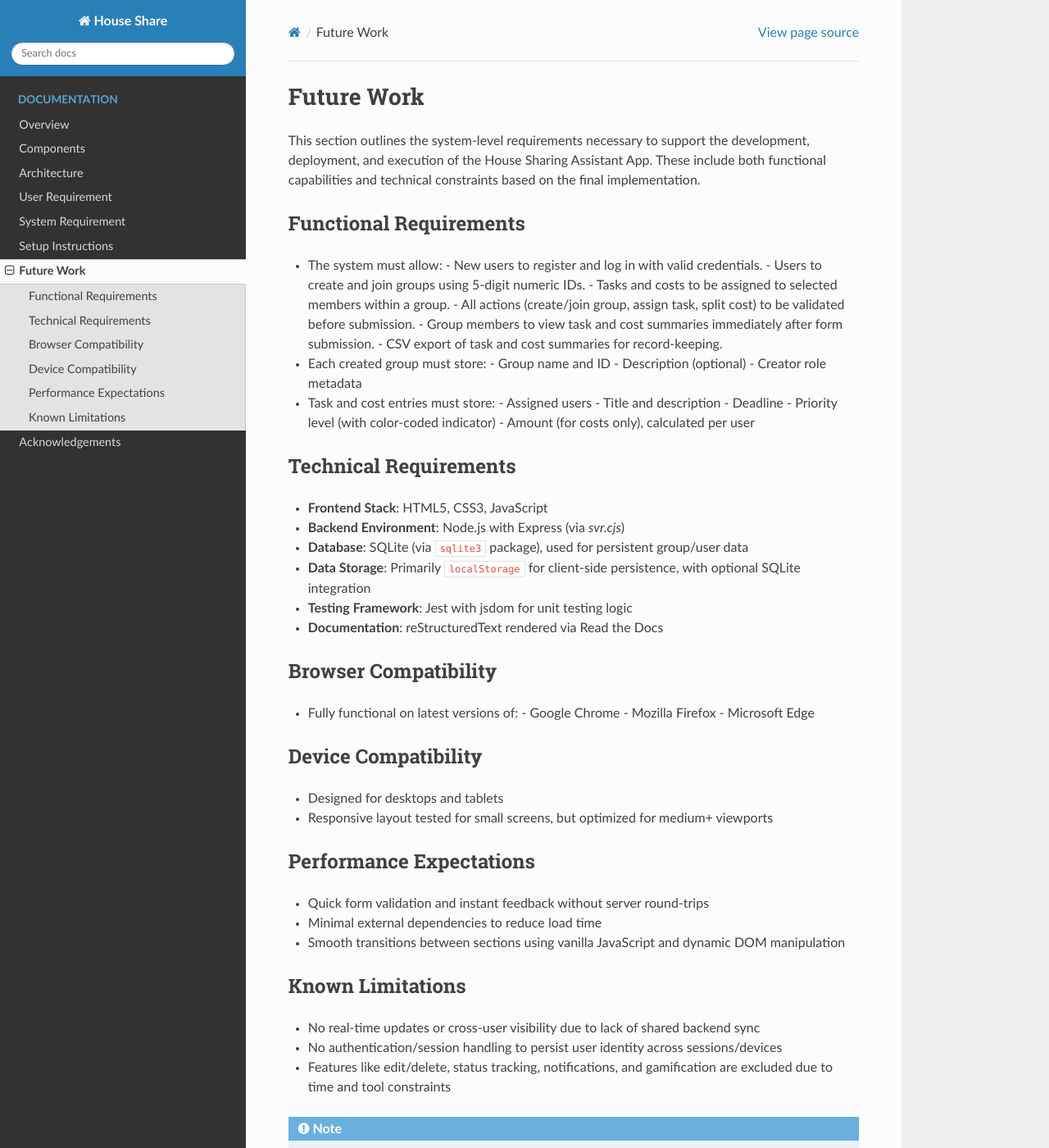
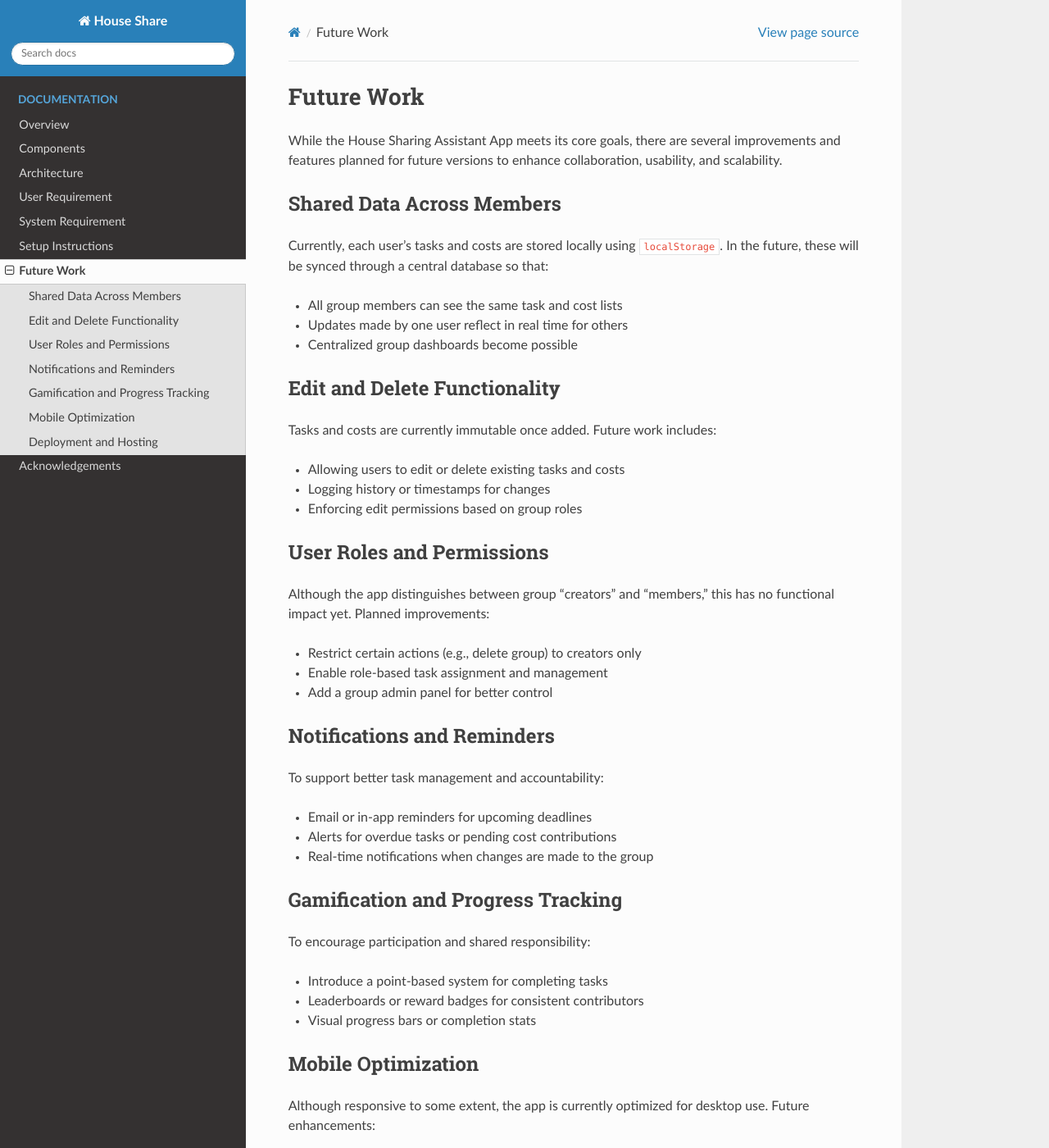
Before and after one commit to SETAP-1C2/House-Sharing-App, a Sphinx documentation site: the page built from docs/source/future_work.rst, in a window 1280 px wide and 1400 px high. Shown: the whole window at 82% size. Built offline with Sphinx 7.4.7 and the Read the Docs theme 3.1.0, drawn with Linux system fonts in a browser that asks for light colours; pages that are not in the unit, such as notebooks, are missing from menus; some of the changed text lies outside the part shown.

Commit message:
updating system readthedocs

```diff
--- a/docs/source/future_work.rst
+++ b/docs/source/future_work.rst
@@ -1,69 +1,71 @@
 Future Work
 =====================================
 
-This section outlines the system-level requirements necessary to support the development, deployment, and execution of the House Sharing Assistant App. These include both functional capabilities and technical constraints based on the final implementation.
+While the House Sharing Assistant App meets its core goals, there are several improvements and features planned for future versions to enhance collaboration, usability, and scalability.
 
-Functional Requirements
-~~~~~~~~~~~~~~~~~~~~~~~
+Shared Data Across Members
+~~~~~~~~~~~~~~~~~~~~~~~~~~
 
-- The system must allow:
-  - New users to register and log in with valid credentials.
-  - Users to create and join groups using 5-digit numeric IDs.
-  - Tasks and costs to be assigned to selected members within a group.
-  - All actions (create/join group, assign task, split cost) to be validated before submission.
-  - Group members to view task and cost summaries immediately after form submission.
-  - CSV export of task and cost summaries for record-keeping.
+Currently, each user's tasks and costs are stored locally using ``localStorage``. In the future, these will be synced through a central database so that:
 
-- Each created group must store:
-  - Group name and ID
-  - Description (optional)
-  - Creator role metadata
+- All group members can see the same task and cost lists
+- Updates made by one user reflect in real time for others
+- Centralized group dashboards become possible
 
-- Task and cost entries must store:
-  - Assigned users
-  - Title and description
-  - Deadline
-  - Priority level (with color-coded indicator)
-  - Amount (for costs only), calculated per user
+Edit and Delete Functionality
+~~~~~~~~~~~~~~~~~~~~~~~~~~~~~
 
-Technical Requirements
+Tasks and costs are currently immutable once added. Future work includes:
+
+- Allowing users to edit or delete existing tasks and costs
+- Logging history or timestamps for changes
+- Enforcing edit permissions based on group roles
+
+User Roles and Permissions
+~~~~~~~~~~~~~~~~~~~~~~~~~~
+
+Although the app distinguishes between group "creators" and "members," this has no functional impact yet. Planned improvements:
+
+- Restrict certain actions (e.g., delete group) to creators only
+- Enable role-based task assignment and management
+- Add a group admin panel for better control
+
+Notifications and Reminders
+~~~~~~~~~~~~~~~~~~~~~~~~~~~
+
+To support better task management and accountability:
+
+- Email or in-app reminders for upcoming deadlines
+- Alerts for overdue tasks or pending cost contributions
+- Real-time notifications when changes are made to the group
+
+Gamification and Progress Tracking
+~~~~~~~~~~~~~~~~~~~~~~~~~~~~~~~~~~
+
+To encourage participation and shared responsibility:
+
+- Introduce a point-based system for completing tasks
+- Leaderboards or reward badges for consistent contributors
+- Visual progress bars or completion stats
+
+Mobile Optimization
+~~~~~~~~~~~~~~~~~~~
+
+Although responsive to some extent, the app is currently optimized for desktop use. Future enhancements:
+
+- Full mobile responsiveness
+- Progressive Web App (PWA) features for offline access
+- Touch-friendly UI adjustments
+
+Deployment and Hosting
 ~~~~~~~~~~~~~~~~~~~~~~
 
-- **Frontend Stack**: HTML5, CSS3, JavaScript
-- **Backend Environment**: Node.js with Express (via `svr.cjs`)
-- **Database**: SQLite (via ``sqlite3`` package), used for persistent group/user data
-- **Data Storage**: Primarily ``localStorage`` for client-side persistence, with optional SQLite integration
-- **Testing Framework**: Jest with jsdom for unit testing logic
-- **Documentation**: reStructuredText rendered via Read the Docs
+The app is currently designed for local use. Planned deployment goals include:
 
-Browser Compatibility
-~~~~~~~~~~~~~~~~~~~~~
-
-- Fully functional on latest versions of:
-  - Google Chrome
-  - Mozilla Firefox
-  - Microsoft Edge
-
-Device Compatibility
-~~~~~~~~~~~~~~~~~~~~
-
-- Designed for desktops and tablets
-- Responsive layout tested for small screens, but optimized for medium+ viewports
-
-Performance Expectations
-~~~~~~~~~~~~~~~~~~~~~~~~
-
-- Quick form validation and instant feedback without server round-trips
-- Minimal external dependencies to reduce load time
-- Smooth transitions between sections using vanilla JavaScript and dynamic DOM manipulation
-
-Known Limitations
-~~~~~~~~~~~~~~~~~
-
-- No real-time updates or cross-user visibility due to lack of shared backend sync
-- No authentication/session handling to persist user identity across sessions/devices
-- Features like edit/delete, status tracking, notifications, and gamification are excluded due to time and tool constraints
+- Hosting on a cloud platform (e.g., Heroku, Render, Vercel)
+- Environment variable support for secure credentials
+- Domain registration and HTTPS setup
 
 .. note::
 
-   The system prioritizes a smooth user experience through manual validation and fast feedback. While currently relying on localStorage for simplicity, the backend and database structure allows for scalable upgrades in future versions.
+   These improvements aim to transform the app from a personal helper tool into a truly collaborative, real-time, and cross-device platform for house sharing and group living.
--- a/docs/source/system_requirements.rst
+++ b/docs/source/system_requirements.rst
@@ -2,6 +2,9 @@ System Requirement
 =====================================
 
 This section outlines the system-level requirements necessary to support the development, deployment, and execution of the House Sharing Assistant App. These include both functional capabilities and technical constraints based on the final implementation.
+
+Functional Requirements
+~~~~~~~~~~~~~~~~~~~~~~~
 
 The system must allow:
 - New users to register and log in with valid credentials.
```
